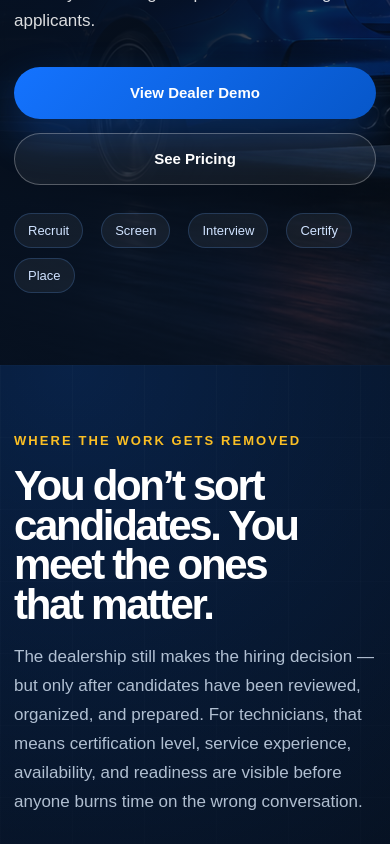
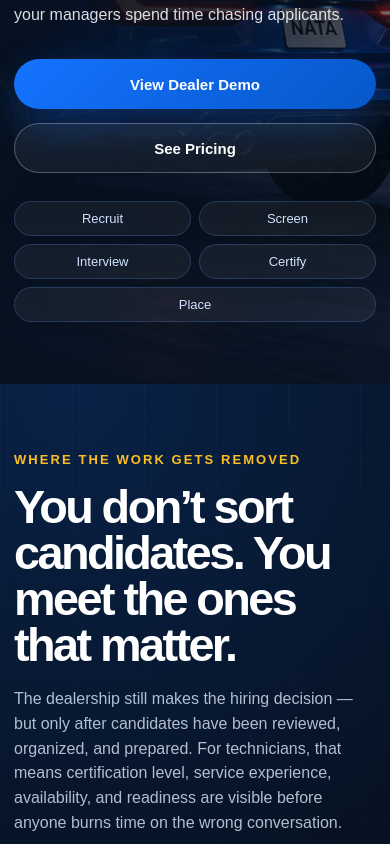
Before and after one commit to zlomke76-del/natatoday, a Next.js app: page / in a window 390 px wide. Shown: the part 580-1424 px from the top of the page. Built offline with nearby package versions, Linux system fonts and the light colour scheme.

Commit message:
Update globals.css

```diff
--- a/app/globals.css
+++ b/app/globals.css
@@ -866,3 +866,154 @@ h1 {
     top: 78px;
   }
 }
+/* =====================
+   DEALER DEMO MOBILE FIXES
+   Keeps desktop intact while forcing inline demo grids to behave on phones.
+===================== */
+
+@media (max-width: 980px) {
+  .shell section[style*="grid-template-columns"],
+  .shell div[style*="grid-template-columns"],
+  .shell article[style*="grid-template-columns"] {
+    grid-template-columns: 1fr !important;
+  }
+
+  .shell section[style*="width: min(1180px"],
+  .shell div[style*="width: min(1180px"] {
+    width: min(100% - 32px, 1180px) !important;
+  }
+
+  .shell section[style*="padding: 46px 0 90px"] {
+    padding: 32px 0 64px !important;
+  }
+
+  .shell section[style*="border-radius: 36px"],
+  .shell aside[style*="border-radius: 36px"] {
+    border-radius: 28px !important;
+    padding: 28px !important;
+  }
+
+  .shell article[style*="grid-template-columns: auto 1fr auto"] {
+    grid-template-columns: auto 1fr !important;
+  }
+
+  .shell article[style*="grid-template-columns: auto 1fr auto"] > div:last-child {
+    grid-column: 1 / -1 !important;
+    justify-items: stretch !important;
+  }
+
+  .shell article[style*="grid-template-columns: auto 1fr auto"] > div:last-child a,
+  .shell article[style*="grid-template-columns: auto 1fr auto"] > div:last-child span {
+    width: 100% !important;
+    text-align: center !important;
+  }
+}
+
+@media (max-width: 680px) {
+  body {
+    overflow-x: hidden;
+  }
+
+  .nav {
+    position: relative;
+  }
+
+  .nav-inner {
+    padding: 12px 0 14px;
+  }
+
+  .nav-links a:not(.nav-cta) {
+    padding: 8px 2px;
+  }
+
+  .hero-bg {
+    background-position: 62% center;
+  }
+
+  .hero-inner {
+    padding: 58px 0 62px;
+  }
+
+  h1,
+  .shell > h1,
+  .process-hero h2,
+  .outcome-heading h2 {
+    font-size: clamp(38px, 12vw, 48px) !important;
+    line-height: 0.98 !important;
+  }
+
+  .lede,
+  .process-hero p,
+  .outcome-heading p,
+  .shell > p {
+    font-size: 16px !important;
+    line-height: 1.55 !important;
+  }
+
+  .trust-row,
+  .icon-row,
+  .role-strip {
+    gap: 8px;
+  }
+
+  .trust-pill,
+  .icon-row span,
+  .role-strip span {
+    width: auto;
+    flex: 1 1 calc(50% - 8px);
+    min-width: 136px;
+    text-align: center;
+  }
+
+  .shell section[style*="border-radius: 36px"],
+  .shell aside[style*="border-radius: 36px"],
+  .shell section[style*="border-radius: 30px"],
+  .shell section[style*="border-radius: 28px"] {
+    border-radius: 22px !important;
+    padding: 22px !important;
+  }
+
+  .shell div[style*="gap: 18px"][style*="align-items: center"] {
+    align-items: flex-start !important;
+  }
+
+  .shell img {
+    max-width: 100%;
+  }
+
+  .shell [style*="font-size: 84px"],
+  .shell [style*="font-size: clamp(52px"] {
+    font-size: clamp(38px, 12vw, 48px) !important;
+  }
+
+  .shell [style*="font-size: 42px"] {
+    font-size: 36px !important;
+  }
+
+  .shell [style*="font-size: 34px"] {
+    font-size: 28px !important;
+  }
+
+  .shell [style*="font-size: 28px"] {
+    font-size: 24px !important;
+  }
+
+  .shell [style*="font-size: 24px"] {
+    font-size: 21px !important;
+  }
+
+  .shell [style*="display: flex"][style*="justify-content: space-between"] {
+    flex-wrap: wrap !important;
+  }
+
+  .shell [style*="text-align: right"] {
+    text-align: left !important;
+  }
+
+  .shell a.btn,
+  .shell .btn {
+    min-height: 50px;
+    width: 100%;
+    text-align: center;
+  }
+}
```
